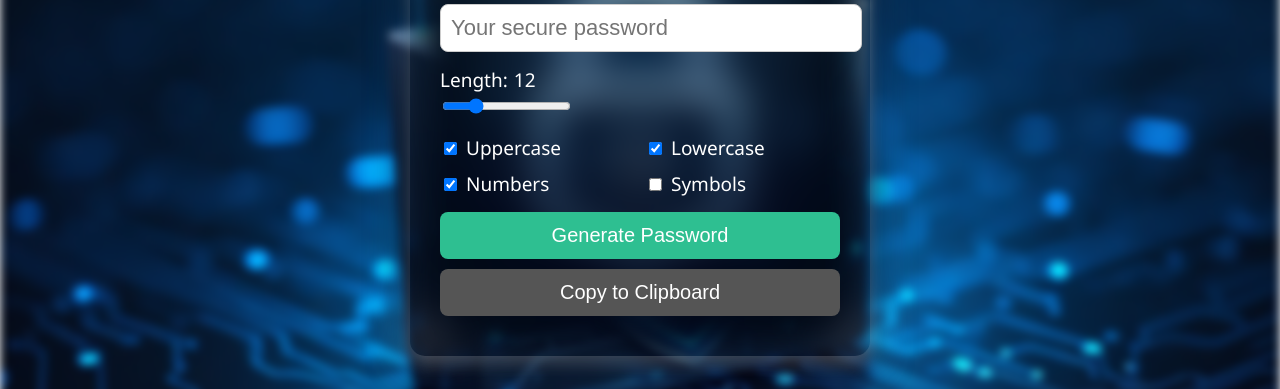
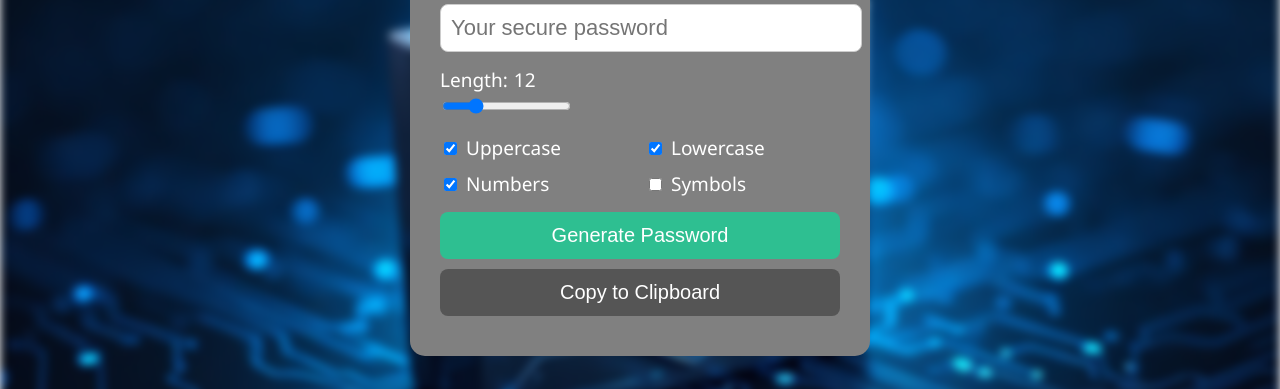
Before and after one commit to Elvis009-M/Password-generator, a plain HTML site: page index.html in a window 1280 px wide. Shown: the part 239-628 px from the top of the page. Drawn offline with Linux system fonts and the light colour scheme.

Commit message:
Changed background and footer link from kwabytech to emakk

```diff
--- a/index.html
+++ b/index.html
@@ -3,7 +3,7 @@
 <head>
     <meta charset="UTF-8">
     <meta name="viewport" content="width=device-width, initial-scale=1.0">
-    <title>Kwabytech | Password Generator</title>
+    <title>EMAKK | Password Generator</title>
     <link rel="stylesheet" href="style.css">
 </head>
 <body>
@@ -38,7 +38,7 @@
 
    <footer>
             <div class="pair">
-                <a href="https://kwabytech.vercel.app" class="footerlink"> Main Page</a>
+                <a href="https://emakk.vercel.app" class="footerlink"> Main Page</a>
             </div>
 
             <p>&copy;2025 EMAKK</p>
--- a/style.css
+++ b/style.css
@@ -51,23 +51,11 @@ main {
     margin: auto;
     padding: 30px;
     border-radius: 15px;
-    box-shadow: 0 8px 16px rgba(255,255,255,0.2);
+    background: grey;
     max-width: 400px;
     width: 100%;
 }
-.container::before {
-    content: '';
-    position: absolute;
-    top: 0;
-    left: 0;
-    width: 100% ;
-    height: 100%;
-    background-image: url('images/pass.jpeg');
-    background-size: cover ;
-    background-position: center ;
-    filter: blur(20px);
-    z-index: -1;
-}
+
 
 h2 {
     text-align: center;
@@ -197,6 +185,6 @@ footer .pair .footerbutton:hover {
 /* -------        MEDIA QUERIES FOR DEVICES WITH SMALL WIDTH   --------- */
 @media (max-width: 768px) {
     .container {
-        max-width: 300px;
+        max-width: 270px;
     }
 }
```
